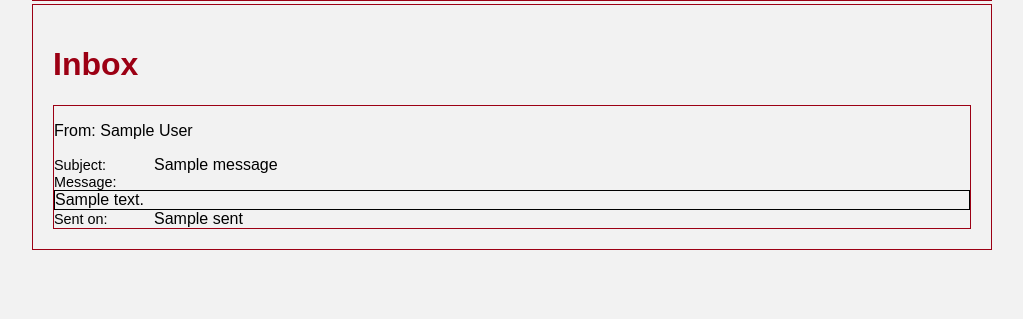
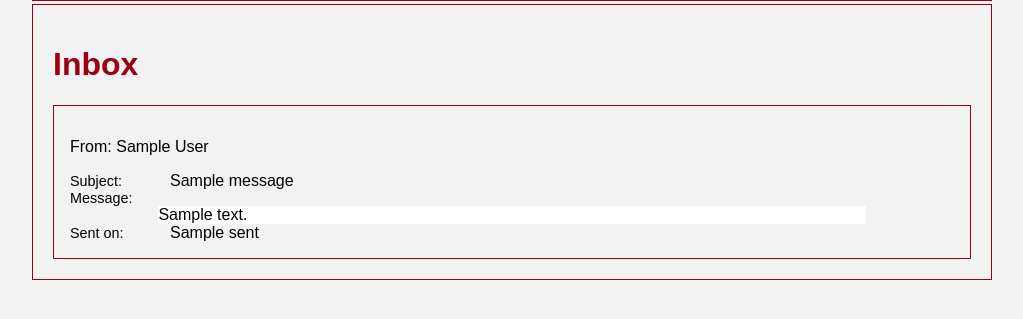
Before and after one commit to patricknaish/comp3001, a Django app: template src/web/template/inbox.html in a window 1280 px wide. Shown: the part 199-518 px from the top of the page, without its empty margins (128-1151 px from the left). Run offline with Django 3.2, Linux system fonts and the light colour scheme; the template is opened without the code that fills it: most values are stand-ins (such as "Sample title", 1, 10 or a date in 2020).

Commit message:
Fixed up some css

```diff
--- a/src/web/static/css/textrader.css
+++ b/src/web/static/css/textrader.css
@@ -284,5 +284,12 @@ label {
 }
 
 .message {
+    padding: 1em;
     border: 1px solid #9C0014;
 }
+
+.message-body {
+    margin: auto auto;
+    width: 80%;
+    background-color: #FFFFFF;
+}
--- a/src/web/template/inbox.html
+++ b/src/web/template/inbox.html
@@ -10,7 +10,7 @@
     <div class="message">
         <p>From: {{ message.fromUser.firstName }} {{ message.fromUser.lastName }}</p>
         <label>Subject: </label>{{ message.subject }}<br>
-        <label>Message: </label><div class="inbox-message" style="border: 1px solid black">{{ message.body }}</div>
+        <label>Message: </label><div class="message-body">{{ message.body }}</div>
         <label>Sent on:</label><span>{{ message.sent }}</span>
     </div>
     {% endfor %}
```
